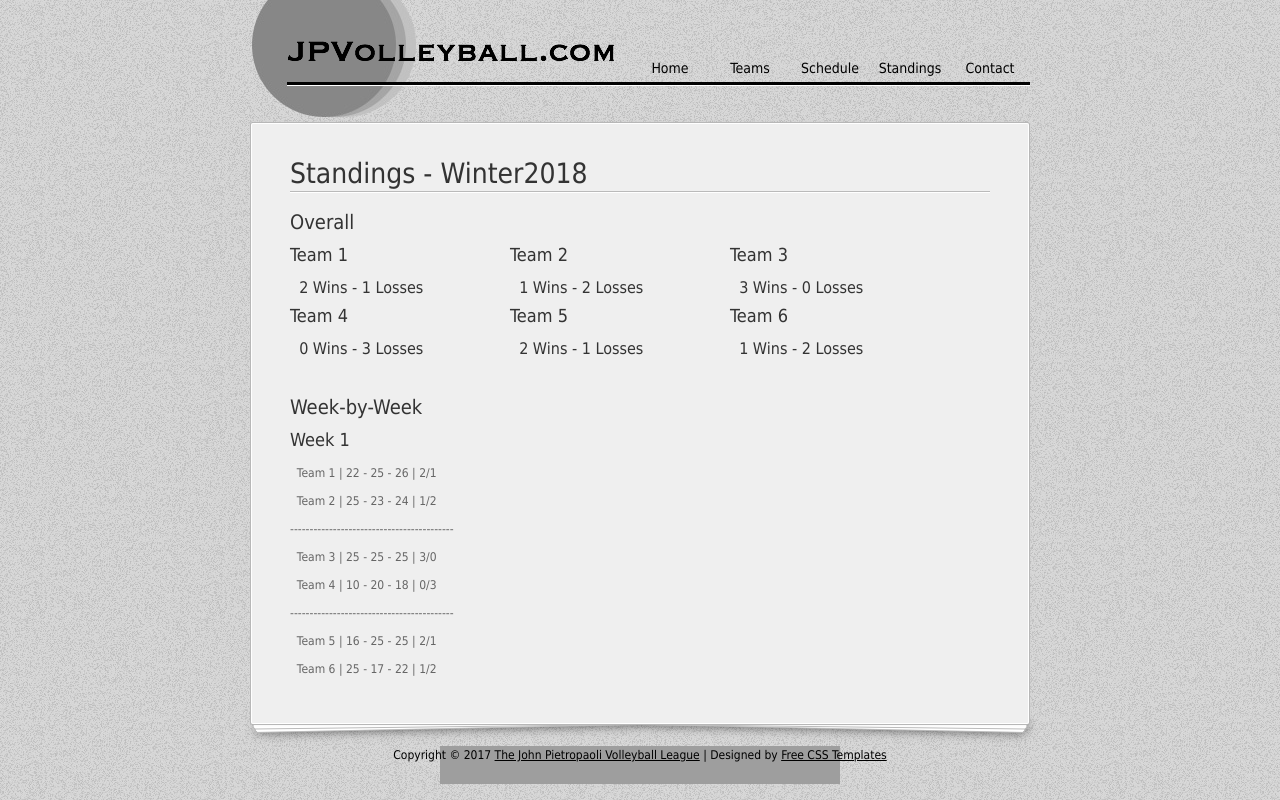
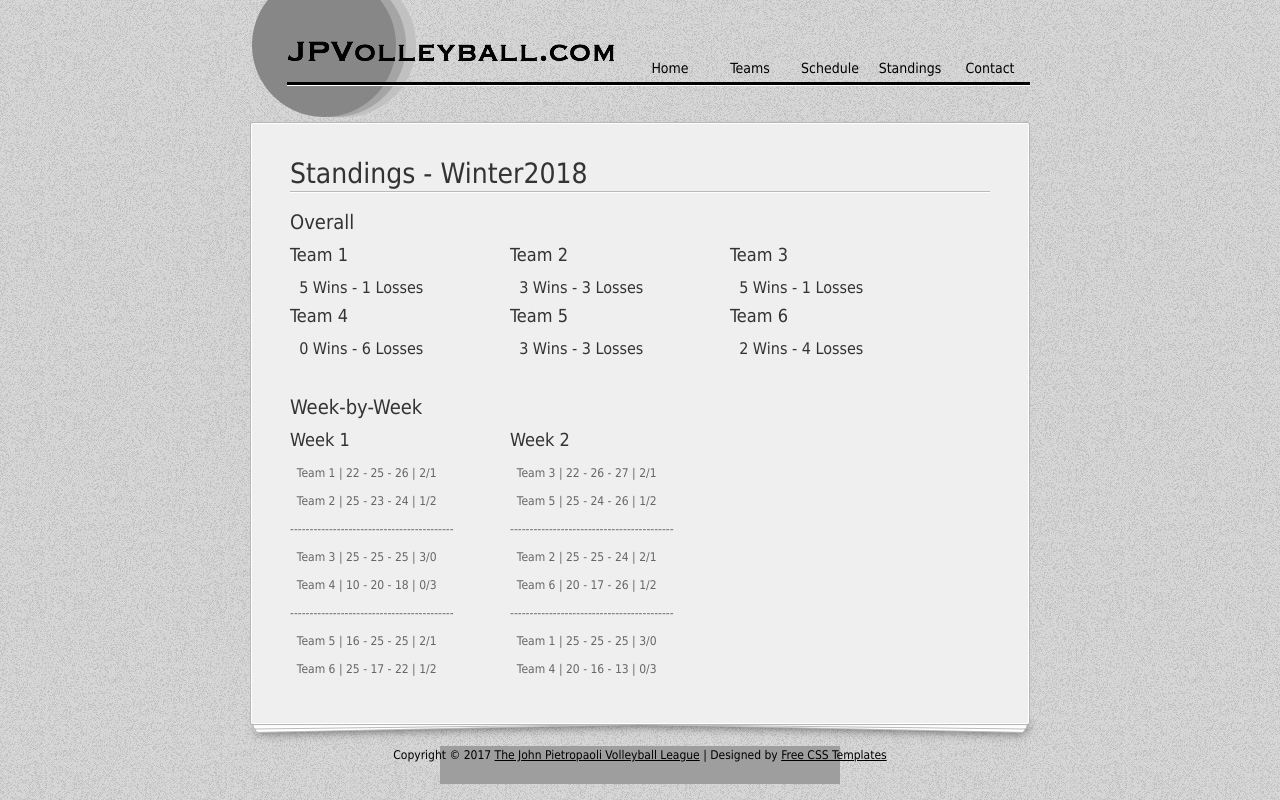
Before and after one commit to PyDrew/jpvolleyball, a Flask app: page /standings in a window 1280 px wide. Run offline with Flask 2, Linux system fonts and the light colour scheme; some libraries are stand-ins or nearby versions; grey boxes are pictures that could not be loaded.

Commit message:
Update standing for Week 2

```diff
--- a/templates/standings.html
+++ b/templates/standings.html
@@ -5,27 +5,27 @@
           	<h3>Overall</h3>
             <div class="col_w220 float_l">
               <h4>Team 1</h4>
-              <h5>&nbsp;&nbsp;2 Wins - 1 Losses</h5>
+              <h5>&nbsp;&nbsp;5 Wins - 1 Losses</h5>
             </div>
             <div class="col_w220 float_l">
               <h4>Team 2</h4>
-              <h5>&nbsp;&nbsp;1 Wins - 2 Losses</h5>
+              <h5>&nbsp;&nbsp;3 Wins - 3 Losses</h5>
             </div>
             <div class="col_w220 float_l">
               <h4>Team 3</h4>
-              <h5>&nbsp;&nbsp;3 Wins - 0 Losses</h5>
+              <h5>&nbsp;&nbsp;5 Wins - 1 Losses</h5>
             </div>
             <div class="col_w220 float_l">
               <h4>Team 4</h4>
-              <h5>&nbsp;&nbsp;0 Wins - 3 Losses</h5>
+              <h5>&nbsp;&nbsp;0 Wins - 6 Losses</h5>
             </div>
             <div class="col_w220 float_l">
               <h4>Team 5</h4>
-              <h5>&nbsp;&nbsp;2 Wins - 1 Losses</h5>
+              <h5>&nbsp;&nbsp;3 Wins - 3 Losses</h5>
             </div>
             <div class="col_w220 float_l">
               <h4>Team 6</h4>
-              <h5>&nbsp;&nbsp;1 Wins - 2 Losses</h5>
+              <h5>&nbsp;&nbsp;2 Wins - 4 Losses</h5>
             </div>
 <!--
             <div class="col_w220 float_l">
@@ -46,21 +46,18 @@
               <p>&nbsp;&nbsp;Team 5&nbsp;|&nbsp;16 - 25 - 25&nbsp;|&nbsp;2/1</p>
               <p>&nbsp;&nbsp;Team 6&nbsp;|&nbsp;25 - 17 - 22&nbsp;|&nbsp;1/2</p>
             </div>
-<!--
             <div class="col_w220 float_l">
             <h4>Week 2</h4>
-              <p>&nbsp;&nbsp;Team 3&nbsp;|&nbsp;19 - 25 - 12&nbsp;|&nbsp;1/2</p>
-              <p>&nbsp;&nbsp;Team 7&nbsp;|&nbsp;25 - 21 - 25&nbsp;|&nbsp;2/1</p>
+              <p>&nbsp;&nbsp;Team 3&nbsp;|&nbsp;22 - 26 - 27&nbsp;|&nbsp;2/1</p>
+              <p>&nbsp;&nbsp;Team 5&nbsp;|&nbsp;25 - 24 - 26&nbsp;|&nbsp;1/2</p>
               <p>------------------------------------------</p>
-              <p>&nbsp;&nbsp;Team 2&nbsp;|&nbsp;25 - 23 - 21&nbsp;|&nbsp;1/2</p>
-              <p>&nbsp;&nbsp;Team 4&nbsp;|&nbsp;21 - 25 - 25&nbsp;|&nbsp;2/1</p>
+              <p>&nbsp;&nbsp;Team 2&nbsp;|&nbsp;25 - 25 - 24&nbsp;|&nbsp;2/1</p>
+              <p>&nbsp;&nbsp;Team 6&nbsp;|&nbsp;20 - 17 - 26&nbsp;|&nbsp;1/2</p>
               <p>------------------------------------------</p>
-              <p>&nbsp;&nbsp;Team 1&nbsp;|&nbsp;17 - 19 - 23&nbsp;|&nbsp;0/3</p>
-              <p>&nbsp;&nbsp;Team 5&nbsp;|&nbsp;25 - 25 - 25&nbsp;|&nbsp;3/0</p>
-              <p>------------------------------------------</p>
-              <p>&nbsp;&nbsp;Team 1&nbsp;|&nbsp;25 - 15 - 25&nbsp;|&nbsp;2/1</p>
-              <p>&nbsp;&nbsp;Team 6&nbsp;|&nbsp;17 - 25 - 21&nbsp;|&nbsp;1/2</p>
+              <p>&nbsp;&nbsp;Team 1&nbsp;|&nbsp;25 - 25 - 25&nbsp;|&nbsp;3/0</p>
+              <p>&nbsp;&nbsp;Team 4&nbsp;|&nbsp;20 - 16 - 13&nbsp;|&nbsp;0/3</p>
           </div>
+<!--
           <div class="col_w220 float_l">
             <h4>Week 3</h4>
               <p>&nbsp;&nbsp;Team 1&nbsp;|&nbsp;15 - 22 - 25&nbsp;|&nbsp;1/2</p>
```
